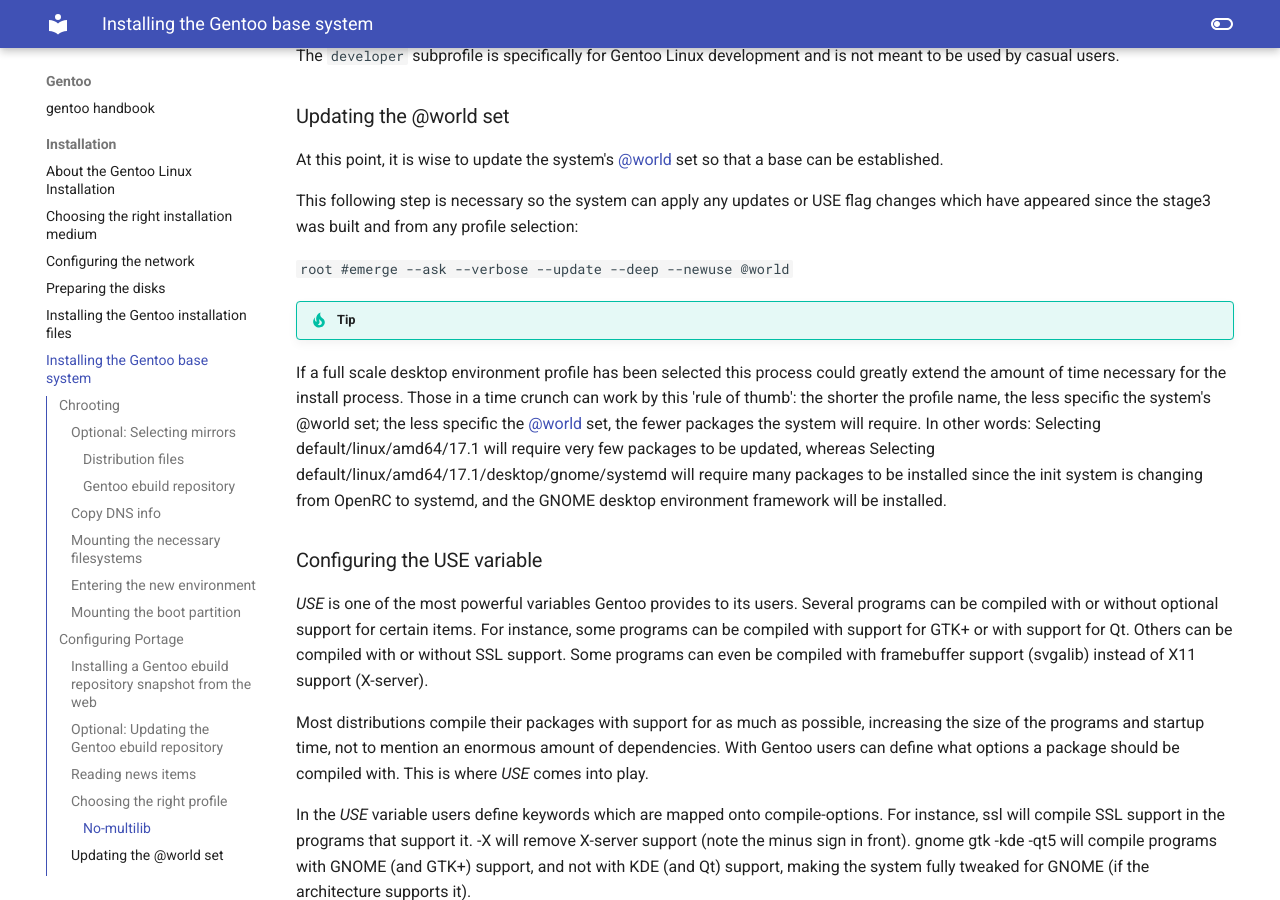
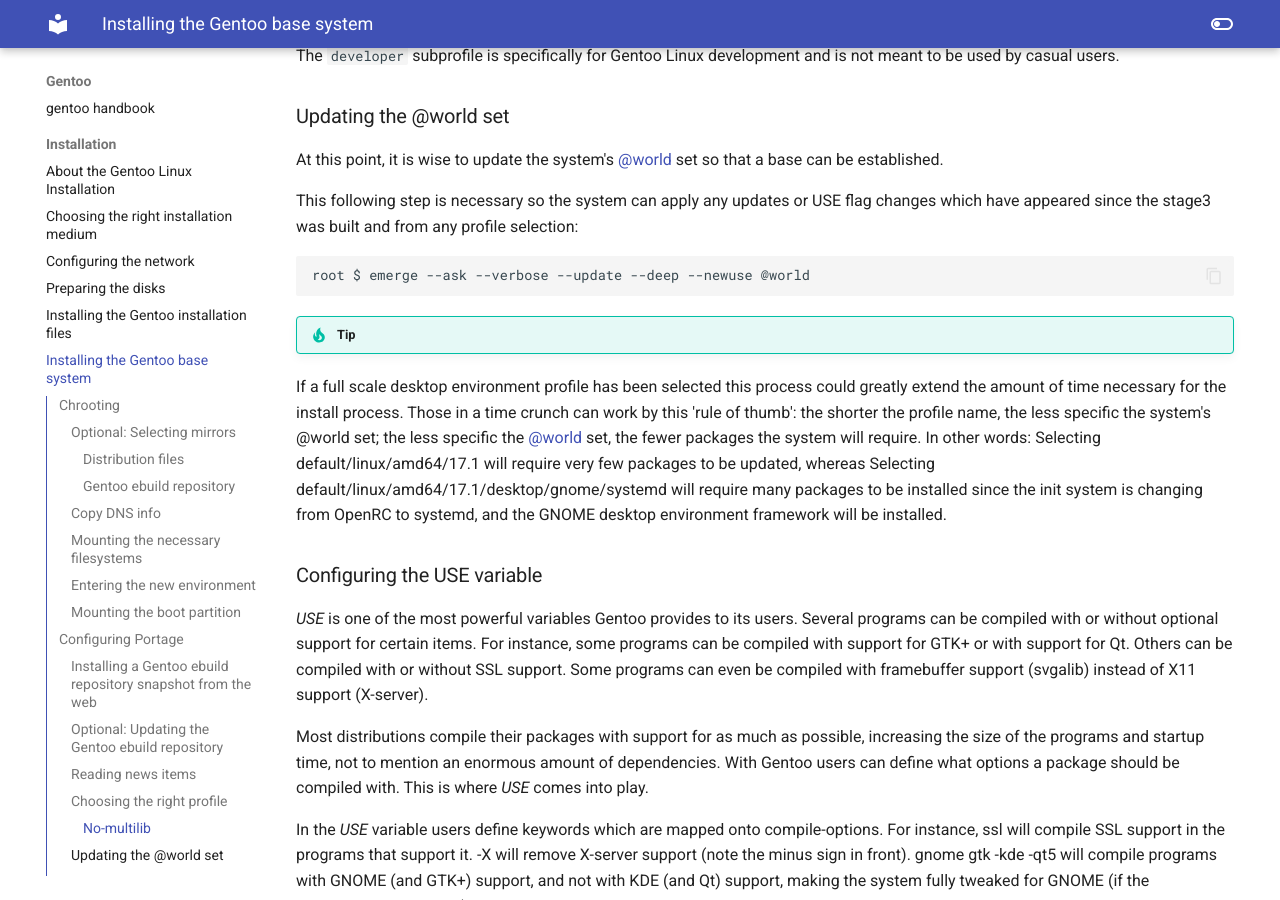
Before and after one commit to floviken/mkdocs, an MkDocs documentation site: the page built from docs/gentoo/installation/06-Installing the Gentoo base system.md, in a window 1280 px wide and 900 px high, scrolled down 6630 px. Built offline with MkDocs 1.6.1 and Material for MkDocs 9.7.7, drawn with Linux system fonts in a browser that asks for light colours.

Commit message:
Update 06-Installing the Gentoo base system.md

````diff
--- a/docs/gentoo/installation/06-Installing the Gentoo base system.md
+++ b/docs/gentoo/installation/06-Installing the Gentoo base system.md
@@ -249,7 +249,9 @@
 
 This following step is necessary so the system can apply any updates or USE flag changes which have appeared since the stage3 was built and from any profile selection:
 
-`root #emerge --ask --verbose --update --deep --newuse @world`
+```sh
+root $ emerge --ask --verbose --update --deep --newuse @world
+```
 
 !!! Tip
 If a full scale desktop environment profile has been selected this process could greatly extend the amount of time necessary for the install process. Those in a time crunch can work by this 'rule of thumb': the shorter the profile name, the less specific the system's @world set; the less specific the [@world](https://wiki.gentoo.org/wiki/World_set_(Portage)) set, the fewer packages the system will require. In other words:
````
